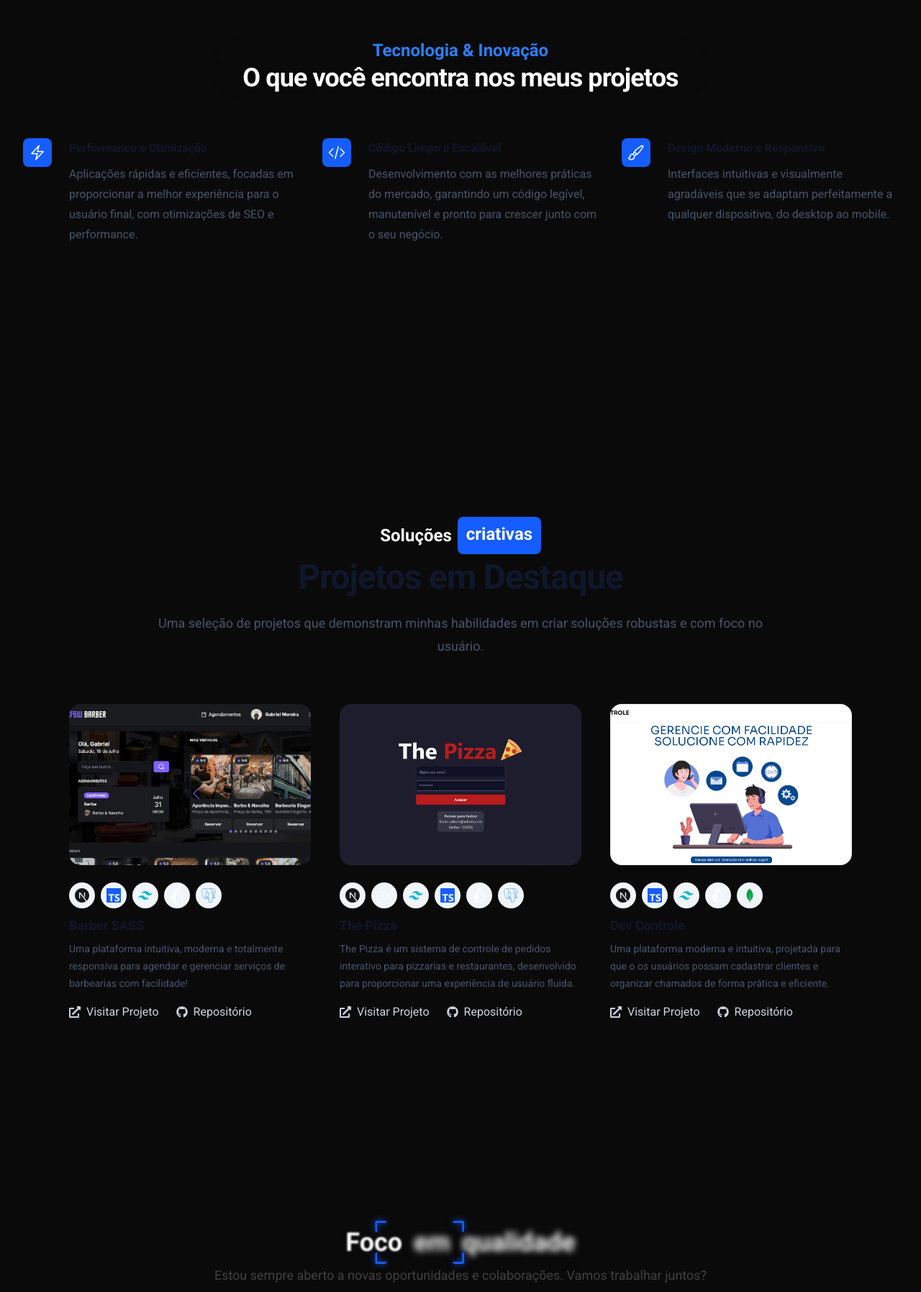
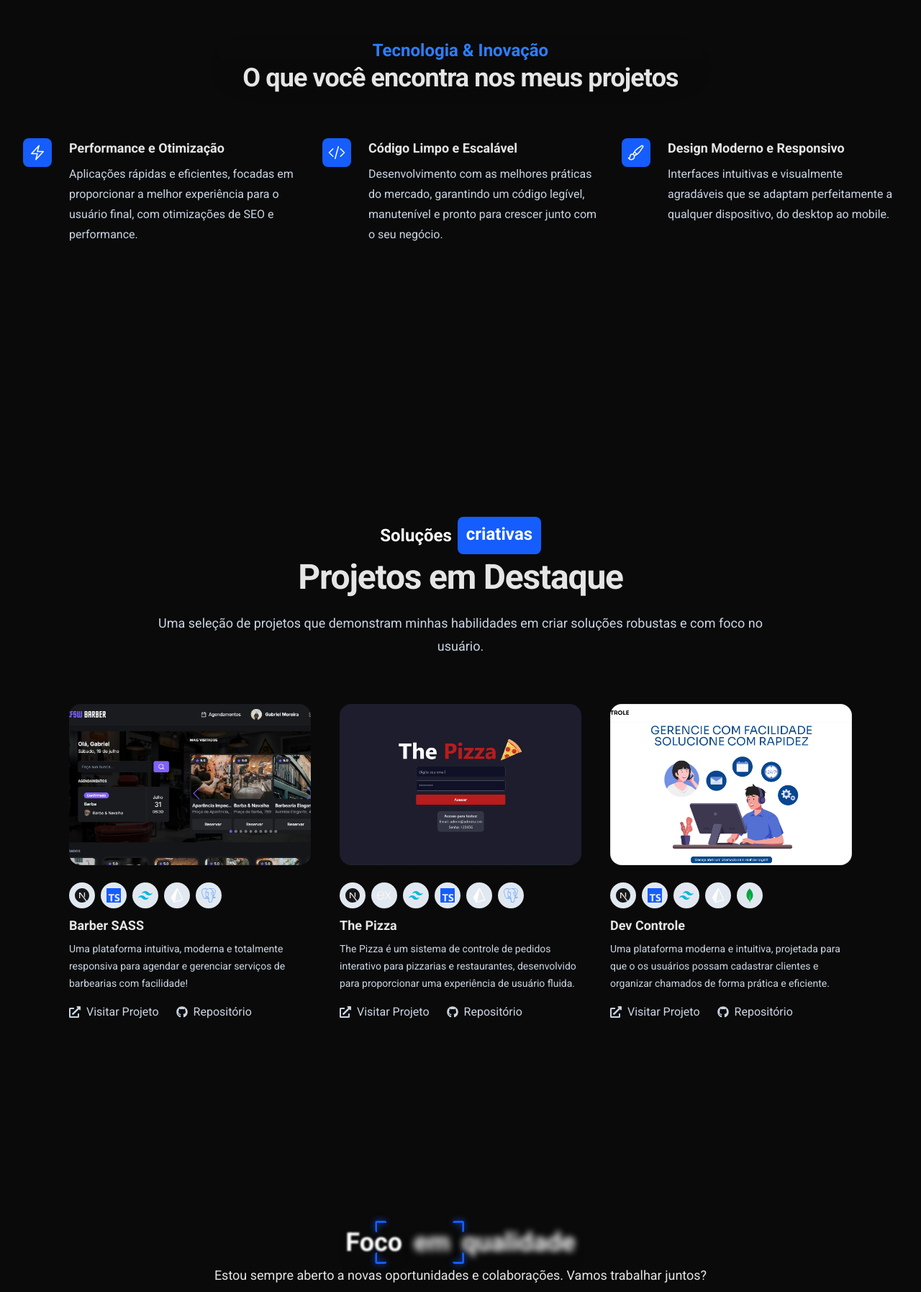
Before and after one commit to gabrielmlemes/portfolio-2.0, a Next.js app: page / in a window 1280 px wide. Shown: the part 1002-2797 px from the top of the page at 72% size. Built offline with nearby package versions, Linux system fonts and the light colour scheme.

Commit message:
chore(ui): change colors

```diff
--- a/src/app/components/About.tsx
+++ b/src/app/components/About.tsx
@@ -62,7 +62,7 @@ export function About() {
             initial={{ opacity: 0, y: 20 }}
             animate={isInView ? { opacity: 1, y: 0 } : { opacity: 0, y: 20 }}
             transition={{ duration: 0.5, delay: 0.3 }}
-            className="mt-1 text-3xl font-bold tracking-tight text-white sm:text-4xl"
+            className="mt-1 text-3xl font-bold tracking-tight text-secondary sm:text-4xl"
           >
             O que você encontra nos meus projetos
           </motion.p>
@@ -81,16 +81,16 @@ export function About() {
               variants={textVariants}
               className="relative pl-16"
             >
-              <dt className="text-base font-semibold leading-7 text-slate-900 dark:text-white">
+              <dt className="text-base font-semibold leading-7 text-secondary">
                 <div className="absolute left-0 top-0 flex h-10 w-10 items-center justify-center rounded-lg bg-blue-600">
                   <feature.icon
                     className="h-6 w-6 text-white"
                     aria-hidden="true"
                   />
                 </div>
-                {feature.name}
+                <p className="text-lg">{feature.name}</p>
               </dt>
-              <dd className="mt-2 text-base leading-7 text-slate-600 dark:text-slate-400">
+              <dd className="mt-2 text-base leading-7 text-slate-300">
                 {feature.description}
               </dd>
             </motion.div>
--- a/src/app/components/Contact.tsx
+++ b/src/app/components/Contact.tsx
@@ -28,7 +28,7 @@ export function Contact() {
             animationDuration={1}
             pauseBetweenAnimations={0.7}
           />
-          <p className="text-base md:text-lg text-neutral-700 dark:text-neutral-200 mt-3">
+          <p className="text-base md:text-lg text-secondary mt-3">
             Estou sempre aberto a novas oportunidades e colaborações. Vamos
             trabalhar juntos?
           </p>
--- a/src/app/components/HeroClient.tsx
+++ b/src/app/components/HeroClient.tsx
@@ -76,7 +76,7 @@ export function HeroClient() {
           <HoverBorderGradient
             containerClassName="rounded-full"
             as="button"
-            className="dark:bg-black cursor-pointer bg-white text-black dark:text-slate-200 flex items-center justify-center gap-2"
+            className="bg-black cursor-pointer text-slate-200 flex items-center justify-center gap-2"
           >
             Ver Projetos
             <HiOutlineArrowRight />
--- a/src/app/components/Projects.tsx
+++ b/src/app/components/Projects.tsx
@@ -40,10 +40,10 @@ export function Projects() {
             rotationInterval={2000}
           />
         </h2>
-        <p className="mt-2 text-3xl font-bold tracking-tight text-slate-900 dark:text-white sm:text-4xl lg:text-5xl">
+        <p className="mt-2 text-3xl font-bold tracking-tight text-secondary sm:text-4xl lg:text-5xl">
           Projetos em Destaque
         </p>
-        <p className="mt-6 text-lg leading-8 text-slate-600 dark:text-slate-300">
+        <p className="mt-6 text-lg leading-8 text-slate-300 dark:text-slate-300">
           Uma seleção de projetos que demonstram minhas habilidades em criar
           soluções robustas e com foco no usuário.
         </p>
--- a/src/app/components/ui/project-card/ProjectCardInfo.tsx
+++ b/src/app/components/ui/project-card/ProjectCardInfo.tsx
@@ -13,10 +13,10 @@ export function ProjectCardInfo({ name, description }: ProjectCardInfoProps) {
 
   return (
     <motion.div variants={textVariants}>
-      <h3 className="mt-3 text-lg font-semibold leading-6 text-slate-900 dark:text-white">
+      <h3 className="mt-3 text-lg font-semibold leading-6 text-secondary">
         {name}
       </h3>
-      <p className="mt-2 line-clamp-3 text-sm leading-6 text-slate-600 dark:text-slate-400">
+      <p className="mt-2 line-clamp-3 text-sm leading-6 text-slate-300">
         {description}
       </p>
     </motion.div>
--- a/src/app/components/ui/project-card/ProjectCardTechIcons.tsx
+++ b/src/app/components/ui/project-card/ProjectCardTechIcons.tsx
@@ -6,7 +6,9 @@ interface ProjectCardTechIconsProps {
   technologies: Projects["technologies"];
 }
 
-export function ProjectCardTechIcons({ technologies }: ProjectCardTechIconsProps) {
+export function ProjectCardTechIcons({
+  technologies,
+}: ProjectCardTechIconsProps) {
   const textVariants = {
     hidden: { opacity: 0, y: 20 },
     visible: { opacity: 1, y: 0, transition: { duration: 0.5 } },
@@ -20,7 +22,7 @@ export function ProjectCardTechIcons({ technologies }: ProjectCardTechIconsProps
       {technologies.map((tech) => (
         <span
           key={tech.name}
-          className="relative z-10 rounded-full bg-slate-100 dark:bg-slate-800 p-2 hover:bg-slate-200 dark:hover:bg-slate-700 transition-colors"
+          className="relative z-10 rounded-full bg-slate-200  p-2 hover:bg-slate-500 transition-colors"
           title={tech.name}
         >
           {techIconsMap[tech.icon]}
```
